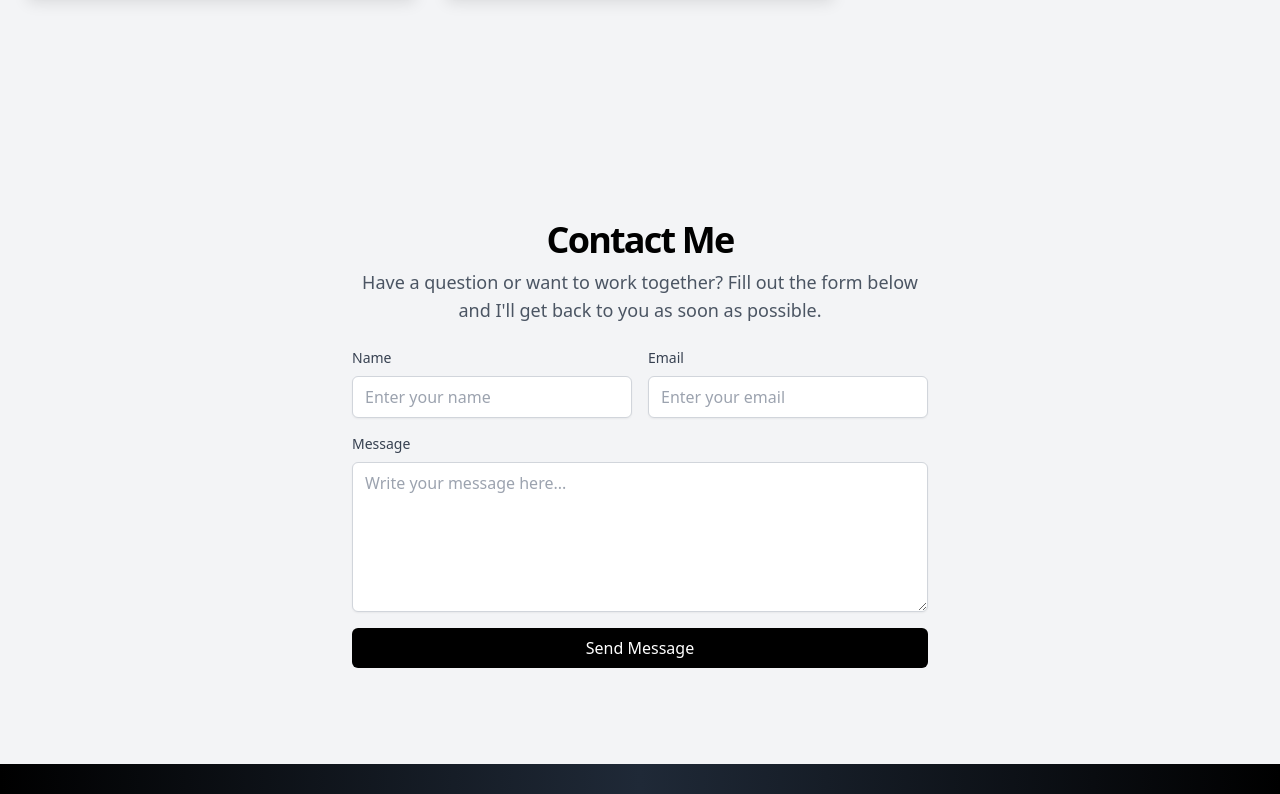
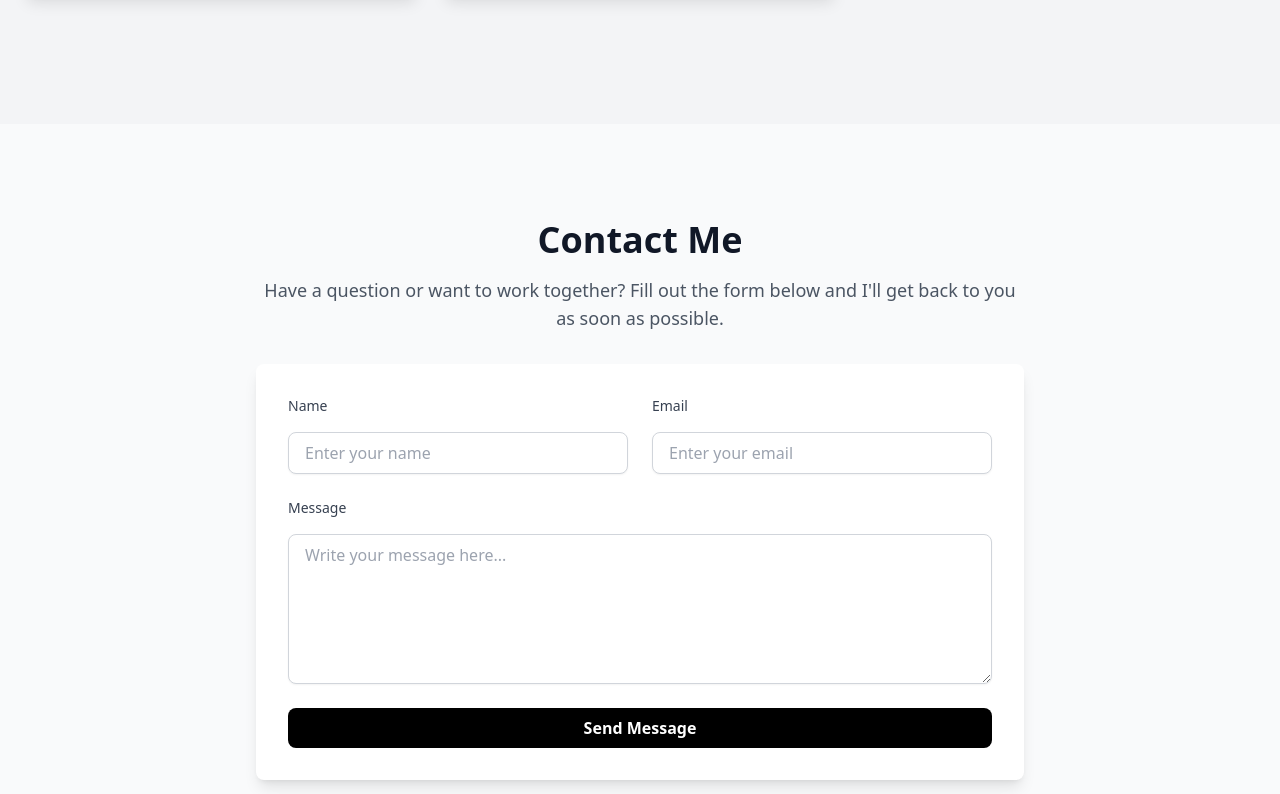
Before and after one commit to WimukthiMadushan/Portfolio, a React (Vite) app: page / in a window 1280 px wide. Shown: the part 3500-4294 px from the top of the page. Built offline with nearby package versions, Linux system fonts and the light colour scheme.

Commit message:
update contact me

```diff
--- a/src/Components/ContactMe/ContactMe.tsx
+++ b/src/Components/ContactMe/ContactMe.tsx
@@ -12,13 +12,15 @@ function ContactMe() {
   });
   const [modalIsOpen, setModalIsOpen] = useState(false);
   const [modalMessage, setModalMessage] = useState("");
-  const [modalType, setModalType] = useState("success"); // "success" or "error"
+  const [modalType, setModalType] = useState<"success" | "error">("success");
 
-  const handleChange = (e: any) => {
+  const handleChange = (
+    e: React.ChangeEvent<HTMLInputElement | HTMLTextAreaElement>
+  ) => {
     setFormData({ ...formData, [e.target.name]: e.target.value });
   };
 
-  const handleSubmit = (e: any) => {
+  const handleSubmit = (e: React.FormEvent<HTMLFormElement>) => {
     e.preventDefault();
 
     // Check if any field is empty
@@ -60,21 +62,24 @@ function ContactMe() {
   };
 
   return (
-    <section className="bg-gray-100 py-12 md:py-24">
+    <section className="bg-gray-50 py-16 md:py-24">
       <div className="container mx-auto px-4 md:px-6">
-        <div className="mx-auto max-w-xl space-y-6">
-          <div className="space-y-2 text-center">
-            <h2 className="text-3xl font-bold tracking-tighter md:text-4xl">
+        <div className="mx-auto max-w-3xl space-y-8">
+          <div className="text-center">
+            <h2 className="text-4xl font-bold text-gray-900 mb-4">
               Contact Me
             </h2>
-            <p className="text-gray-600 md:text-lg">
+            <p className="text-gray-600 text-lg">
               Have a question or want to work together? Fill out the form below
               and I'll get back to you as soon as possible.
             </p>
           </div>
-          <form className="space-y-4" onSubmit={handleSubmit}>
-            <div className="grid grid-cols-1 gap-4 sm:grid-cols-2">
-              <div className="space-y-2">
+          <form
+            className="bg-white shadow-lg rounded-lg p-8"
+            onSubmit={handleSubmit}
+          >
+            <div className="grid grid-cols-1 gap-6 md:grid-cols-2">
+              <div className="space-y-4">
                 <label
                   htmlFor="name"
                   className="block text-sm font-medium text-gray-700"
@@ -88,10 +93,10 @@ function ContactMe() {
                   placeholder="Enter your name"
                   value={formData.name}
                   onChange={handleChange}
-                  className="block w-full px-3 py-2 border border-gray-300 rounded-md shadow-sm focus:ring-indigo-500 focus:border-indigo-500"
+                  className="block w-full px-4 py-2 border border-gray-300 rounded-lg shadow-sm focus:ring-2 focus:ring-indigo-500 focus:border-indigo-500 transition duration-200 ease-in-out"
                 />
               </div>
-              <div className="space-y-2">
+              <div className="space-y-4">
                 <label
                   htmlFor="email"
                   className="block text-sm font-medium text-gray-700"
@@ -105,11 +110,11 @@ function ContactMe() {
                   placeholder="Enter your email"
                   value={formData.email}
                   onChange={handleChange}
-                  className="block w-full px-3 py-2 border border-gray-300 rounded-md shadow-sm focus:ring-indigo-500 focus:border-indigo-500"
+                  className="block w-full px-4 py-2 border border-gray-300 rounded-lg shadow-sm focus:ring-2 focus:ring-indigo-500 focus:border-indigo-500 transition duration-200 ease-in-out"
                 />
               </div>
             </div>
-            <div className="space-y-2">
+            <div className="space-y-4 mt-6">
               <label
                 htmlFor="message"
                 className="block text-sm font-medium text-gray-700"
@@ -122,12 +127,12 @@ function ContactMe() {
                 placeholder="Write your message here..."
                 value={formData.message}
                 onChange={handleChange}
-                className="block w-full px-3 py-2 border border-gray-300 rounded-md shadow-sm min-h-[150px]"
+                className="block w-full px-4 py-2 border border-gray-300 rounded-lg shadow-sm focus:ring-2 focus:ring-indigo-500 focus:border-indigo-500 transition duration-200 ease-in-out min-h-[150px]"
               />
             </div>
             <button
               type="submit"
-              className="w-full px-4 py-2 font-medium text-white bg-black hover:bg-gray-800 rounded-md"
+              className="w-full mt-6 px-4 py-2 font-semibold text-white bg-black hover:bg-gray-800 rounded-lg transition duration-300 ease-in-out"
             >
               Send Message
             </button>
```
